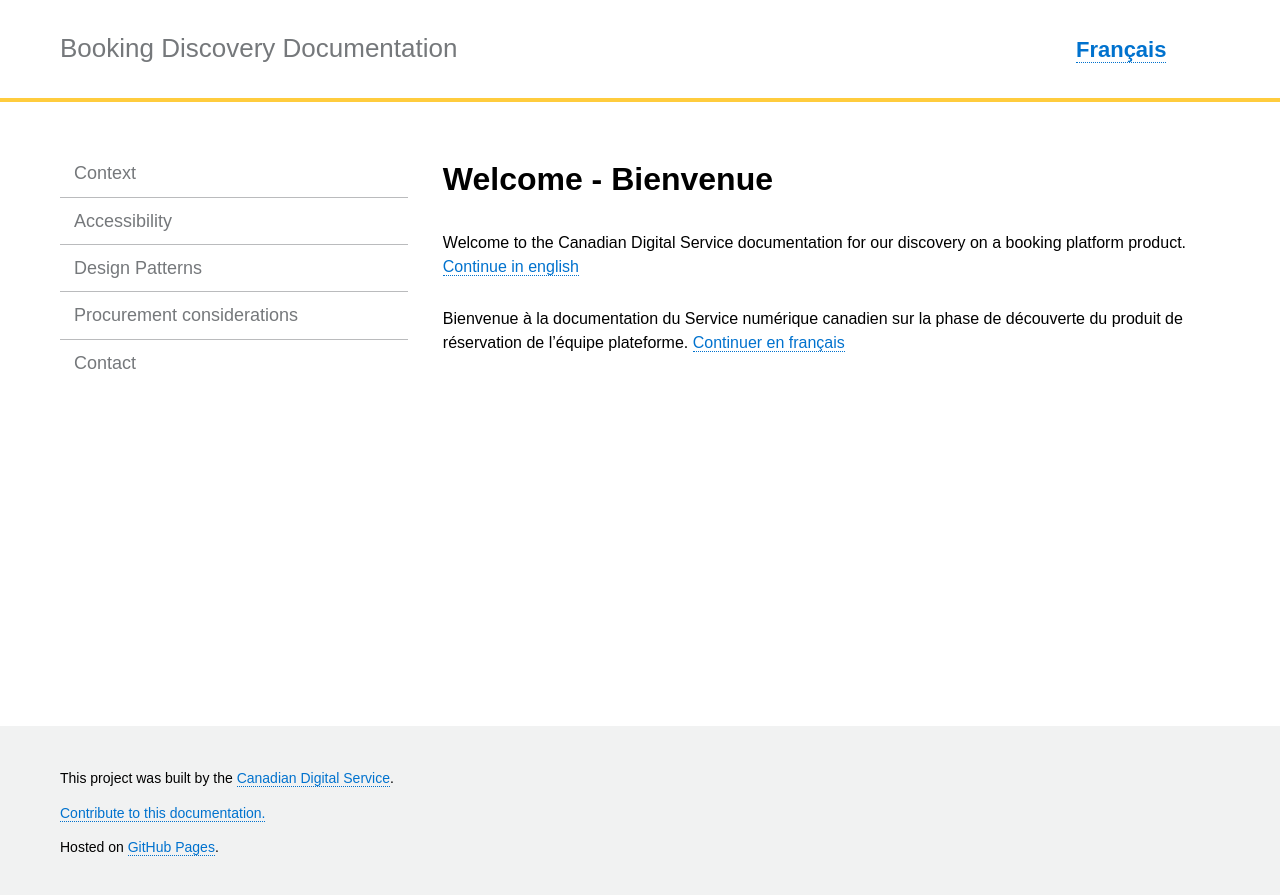
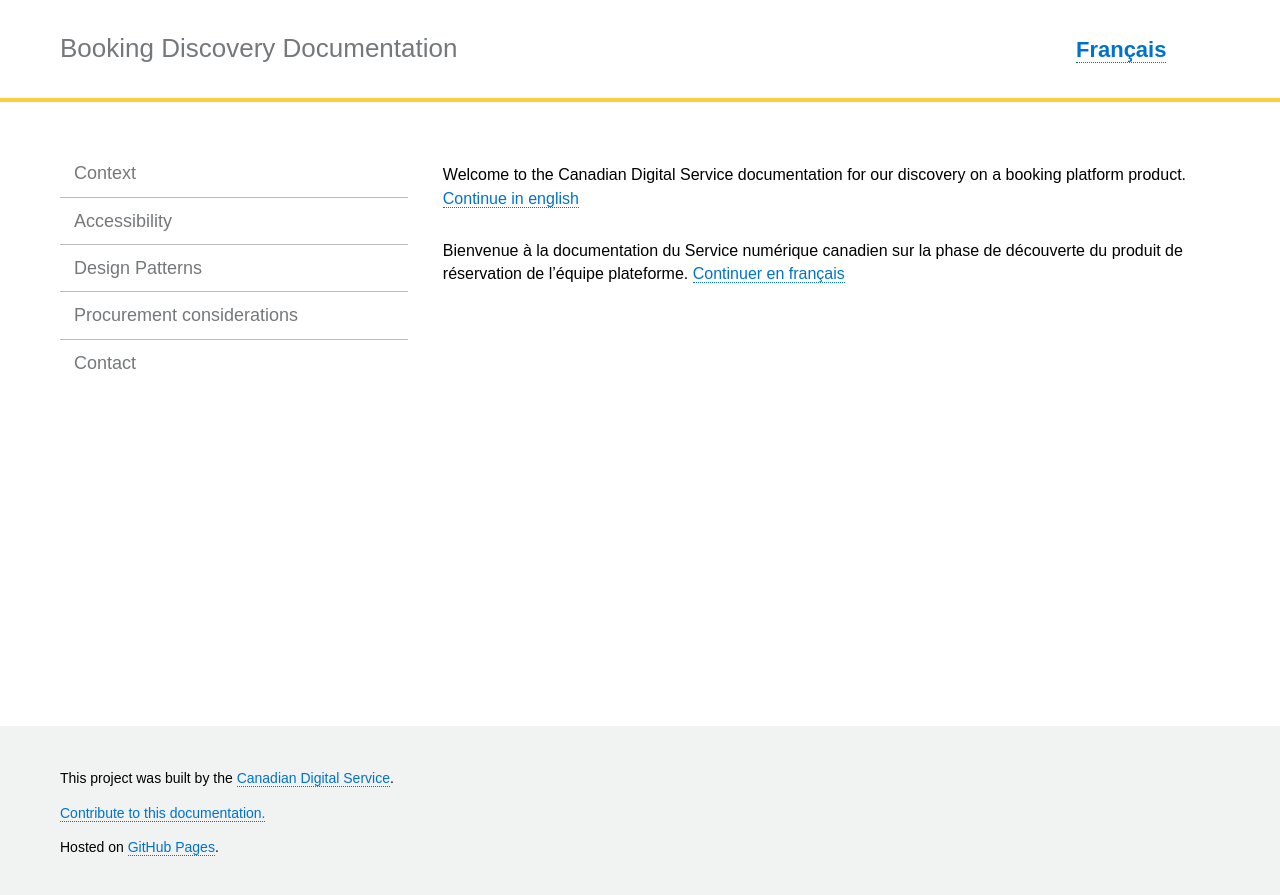
Before and after one commit to cds-snc/booking-documentation, a Jekyll site: the page built from index.html, in a window 1280 px wide. Shown: the top 895 px of the page. Built offline with Jekyll 4.4.1, drawn with Linux system fonts in a browser that asks for light colours.

Commit message:
Update index.md

```diff
--- a/_includes/index.md
+++ b/_includes/index.md
@@ -1,5 +1,3 @@
-# Welcome - Bienvenue
-
 Welcome to the Canadian Digital Service documentation for our discovery on a booking platform product.
 [Continue in english](https://cds-snc.github.io/booking-documentation/context)
 
```
